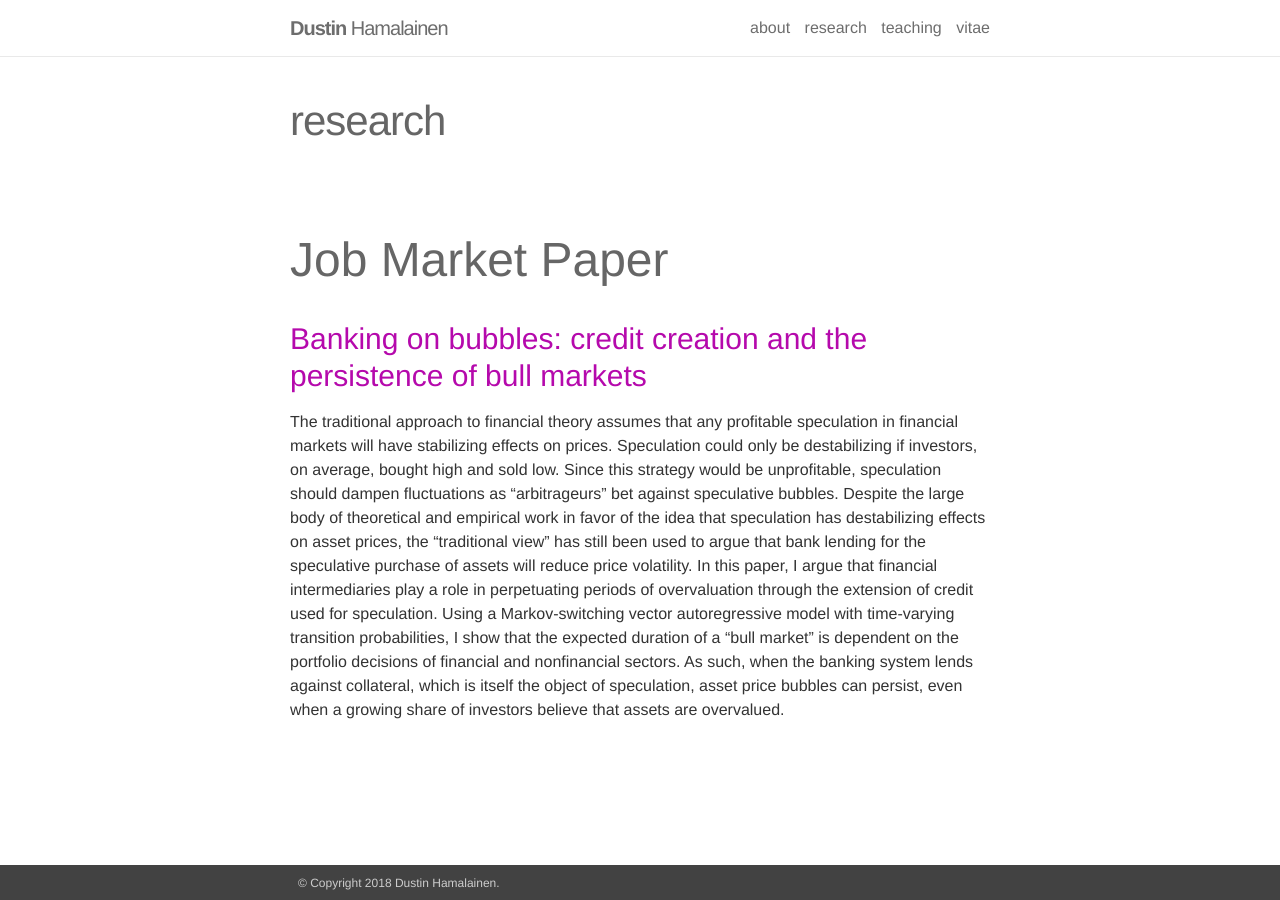
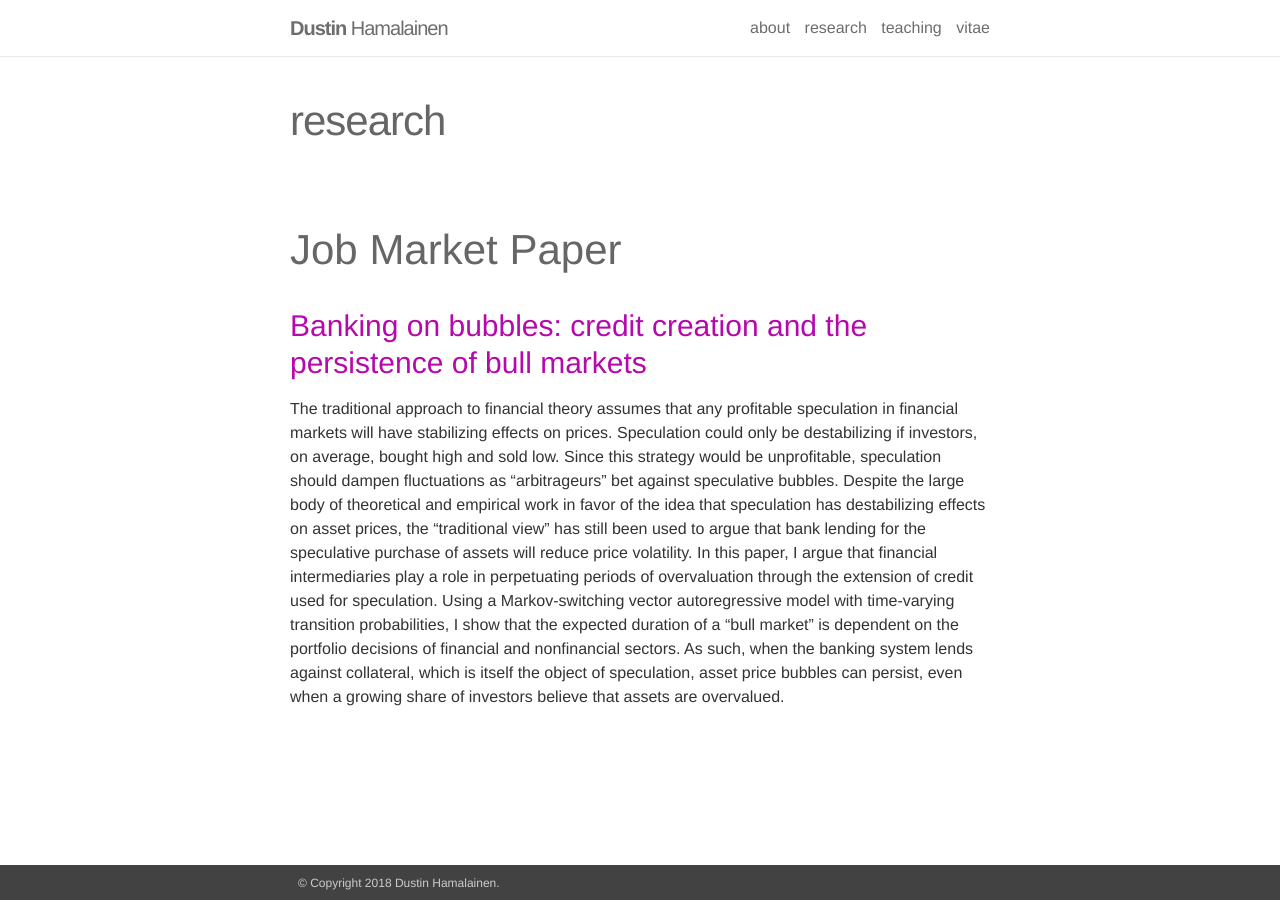
Before and after one commit to dustinhh/dustinhh.github.io, a Jekyll site: the page built from _pages/research.md, in a window 1280 px wide. Built offline with Jekyll 4.4.1, drawn with Linux system fonts in a browser that asks for light colours.

```diff
--- a/_pages/research.md
+++ b/_pages/research.md
@@ -5,7 +5,7 @@ permalink: /research/
 description:
 ---
 
-# Job Market Paper
+## Job Market Paper
 
 ### [Banking on bubbles: credit creation and the persistence of bull markets](https://drive.google.com/file/d/1ZteOGfCt_-VXa2qAfsjicXbliVqRMG8v/view?usp=sharing)
 
```
